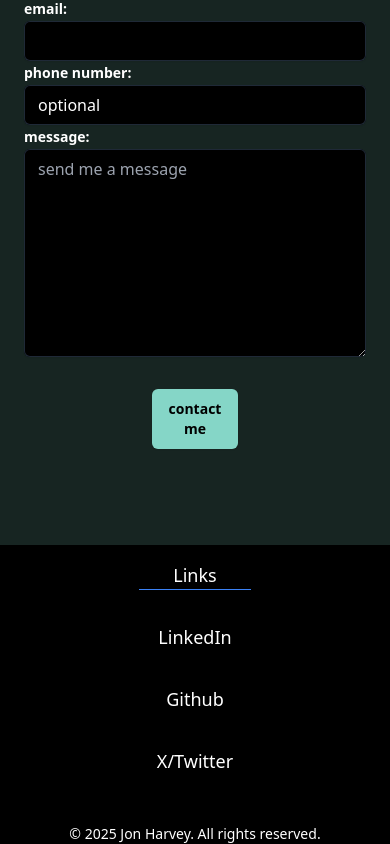
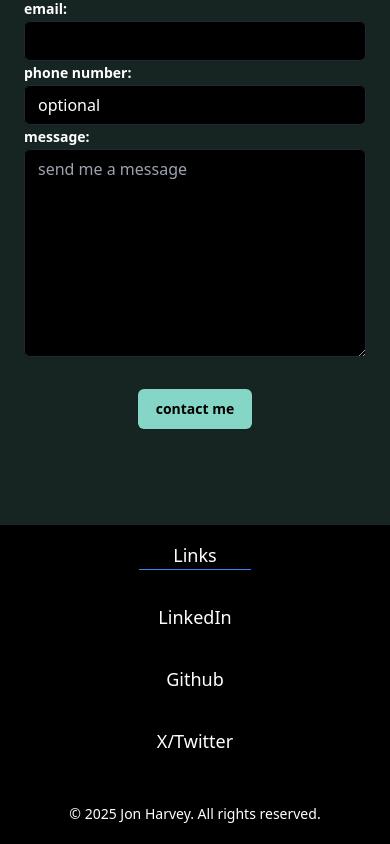
Before and after one commit to collectivenectar/portfolio, a Next.js app in the folder jonharvey-tech/: page / in a window 390 px wide. Shown: the part 7744-8588 px from the top of the page. Built offline with nearby package versions, Linux system fonts and the light colour scheme.

Commit message:
Style: contact me button sizing, and validation phone number fix

```diff
--- a/jonharvey-tech/src/app/page.tsx
+++ b/jonharvey-tech/src/app/page.tsx
@@ -144,7 +144,8 @@ export default function Home() {
       if(!validators.message.test(message as string)){
         return 'invalid message format'
       }
-      if(phoneNumber !== null){
+      if(phoneNumber !== null && phoneNumber !== ''){
+        console.log(phoneNumber)
         if(!validators.phone.test(phoneNumber as string)){
           return 'invalid phone number format'
         }
@@ -562,7 +563,7 @@ export default function Home() {
                     )}
               <button
             type='submit'
-            className='block w-1/4 mx-auto mt-8 rounded-md bg-teal-200/85 px-3.5 py-2.5 text-center text-sm font-semibold transition-colors text-black shadow-sm hover:bg-black hover:text-white focus-visible:outline focus-visible:outline-2 active:bg-white focus-visible:outline-offset-2 focus-visible:outline-white'
+            className='block w-1/3 mx-auto mt-8 rounded-md bg-teal-200/85 px-3.5 py-2.5 text-center text-sm font-semibold transition-colors text-black shadow-sm hover:bg-black hover:text-white focus-visible:outline focus-visible:outline-2 active:bg-white focus-visible:outline-offset-2 focus-visible:outline-white'
           >contact me
           </button>
             </form>
```
